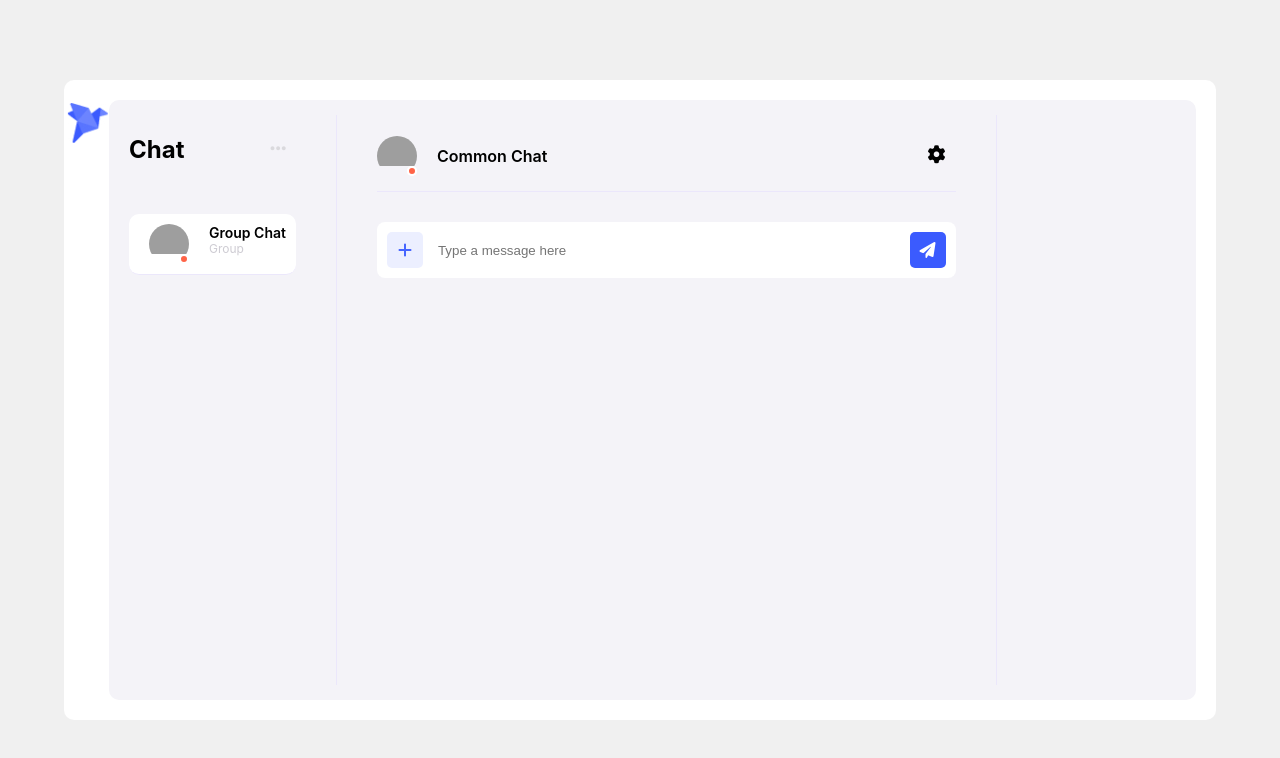
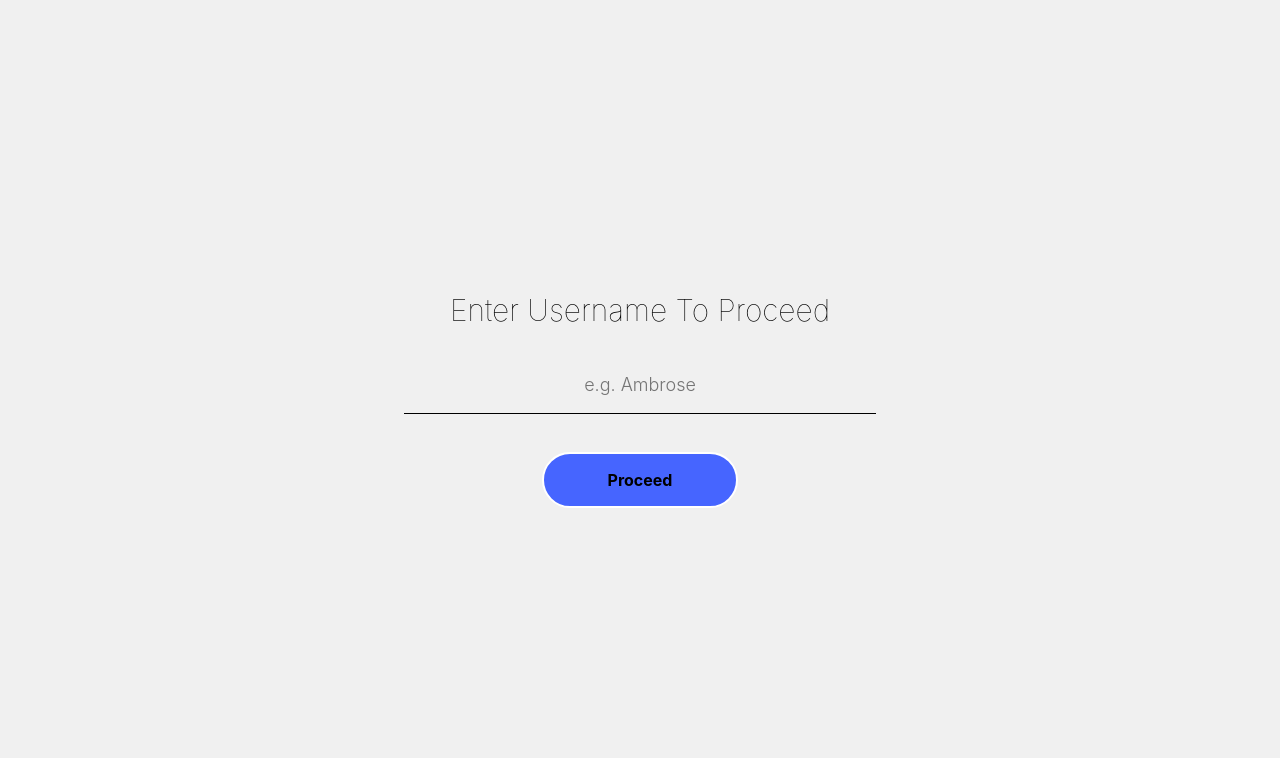
Before and after one commit to ambroseahawo/web-chat-react, a React (Create React App) app: page / in a window 1280 px wide. Shown: the top 758 px of the page. Built offline with nearby package versions, Linux system fonts and the light colour scheme; grey boxes are pictures that could not be loaded.

Commit message:
Implement prompting user to enter a username before joining chat

```diff
--- a/src/App.js
+++ b/src/App.js
@@ -1,15 +1,57 @@
-import React from 'react'
-import Nav from './components/nav/Nav'
-import ChatBody from './components/chatBody/ChatBody'
-import "./App.css"
+import React, { useState } from "react";
+import Nav from "./components/nav/Nav";
+import ChatBody from "./components/chatBody/ChatBody";
+import "./App.css";
+import "./input.css";
 
-const App = () => {
+function App() {
+  const [username, setUsername] = useState('')
+  const [currentUser, setCurrentUser] = useState(JSON.parse(sessionStorage.getItem('currentUser')))
+
+  const handleChange = (e) => {
+    setUsername(e.target.value)
+  }
+
+  const handleSubmit = (e) => {
+    e.preventDefault();
+    if (username) {
+      if (username.length > 2 && username.length < 11) {
+        sessionStorage.setItem('currentUser', JSON.stringify(username))
+        setCurrentUser(JSON.parse(sessionStorage.getItem('currentUser')))
+
+        let uniqueId = 'id' + (new Date()).getTime();
+        sessionStorage.setItem('currentUserId', JSON.stringify(uniqueId))
+      } else {
+        alert("Username should be at least 3 characters and not exceed 10 characters!")
+      }
+    }
+  }
+
   return (
-    <div className="__main">
-      <Nav />
-      <ChatBody />
-    </div>
-  )
+    <React.Fragment>
+      {
+        currentUser ? (
+          <div className="__main">
+            <Nav />
+            <ChatBody />
+          </div>
+        ) : (
+            <div className="subscribe-box">
+            <h2>Enter Username To Proceed</h2>
+              <form className="subscribe">
+              <input type="text" placeholder="e.g. Ambrose" onChange={handleChange}
+                value={username} autoComplete="off" required="required"
+              />
+              <button type="submit" onClick={handleSubmit}>
+                <span>Proceed</span>
+              </button>
+            </form>
+          </div>
+        )
+      }
+    </React.Fragment>
+
+  );
 }
 
-export default App
+export default App;
--- /dev/null
+++ b/src/input.css
@@ -0,0 +1,70 @@
+.subscribe-box {
+  /* background: #2bb24c; */
+  padding: 6em 0;
+  text-align: center;
+}
+.subscribe-box h2 {
+  margin: 0 0 0.85em 0;
+  font-weight: 100;
+  font-size: 30px;
+}
+.subscribe-box .subscribe {
+  width: 100%;
+  max-width: 600px;
+  margin: auto;
+}
+.subscribe-box .subscribe input {
+  width: 100%;
+  background: transparent;
+  border: 0;
+  border-bottom: 1px solid;
+  padding: 1em 0 0.8em;
+  text-align: center;
+  font-size: 18px;
+  font-family: inherit;
+  font-weight: 300;
+  line-height: 1.5;
+  color: inherit;
+  outline: none;
+}
+.subscribe-box .subscribe button {
+  all: unset;
+  margin-top: 2.4em;
+  background: #4665ff;
+  border: 2px solid white;
+  padding: 1em 4em;
+  border-radius: 50px;
+  cursor: pointer;
+  display: inline-block;
+  font-weight: 700;
+  position: relative;
+  transition: all 300ms ease;
+}
+.subscribe-box .subscribe button span {
+  display: inline-block;
+  transition: all 300ms ease;
+}
+.subscribe-box .subscribe button:before, .subscribe-box .subscribe button:after {
+  content: "";
+  display: block;
+  position: absolute;
+  transition: all 300ms ease;
+  opacity: 0;
+}
+.subscribe-box .subscribe button:before {
+  height: 7px;
+  width: 7px;
+  background: transparent;
+  border-right: 2px solid;
+  border-top: 2px solid;
+  right: 30px;
+  top: 21px;
+  transform: rotate(45deg);
+}
+.subscribe-box .subscribe button:after {
+  background: white;
+  height: 2px;
+  width: 50px;
+  left: 0;
+  top: 1.49em;
+}
```
